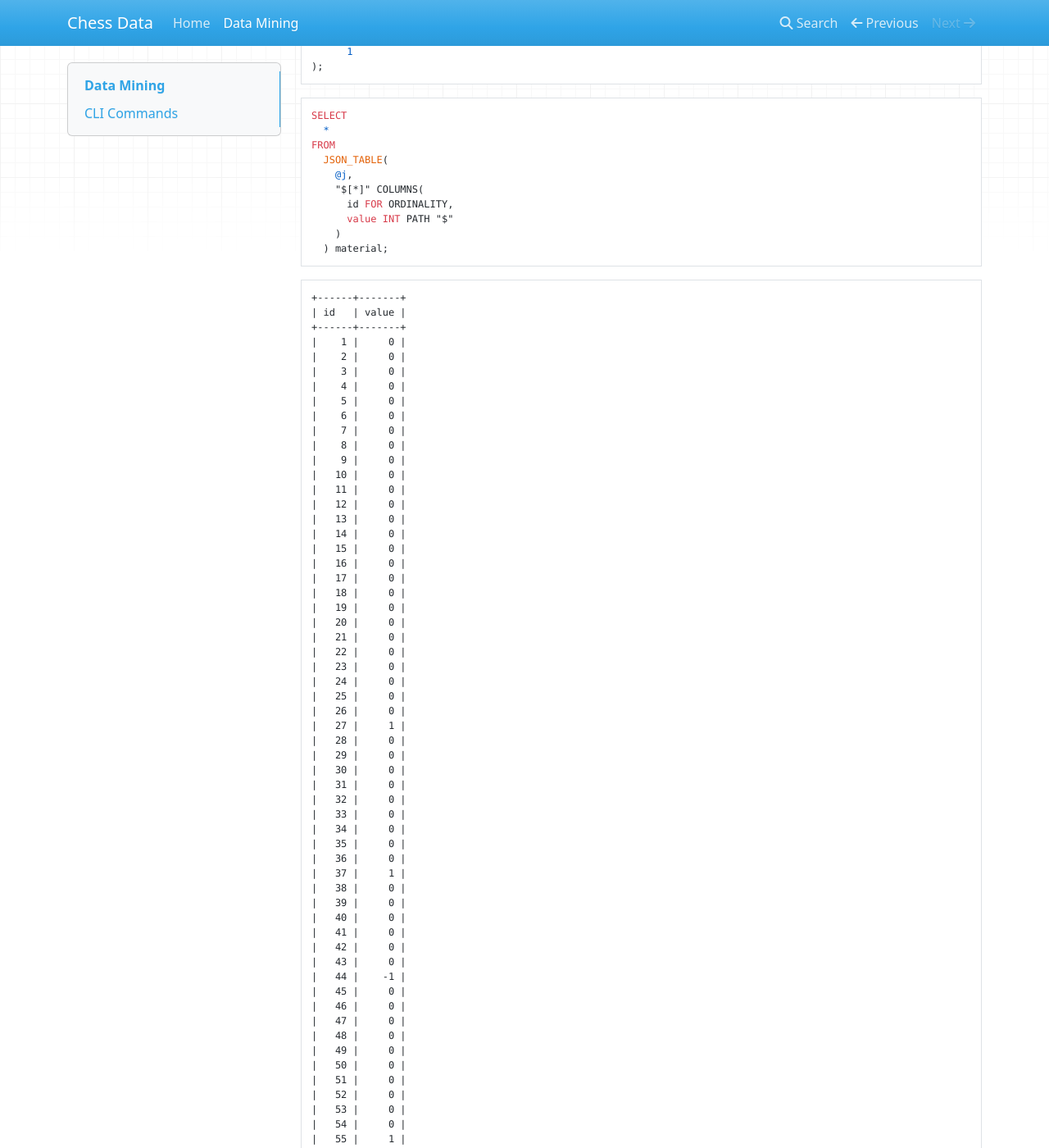
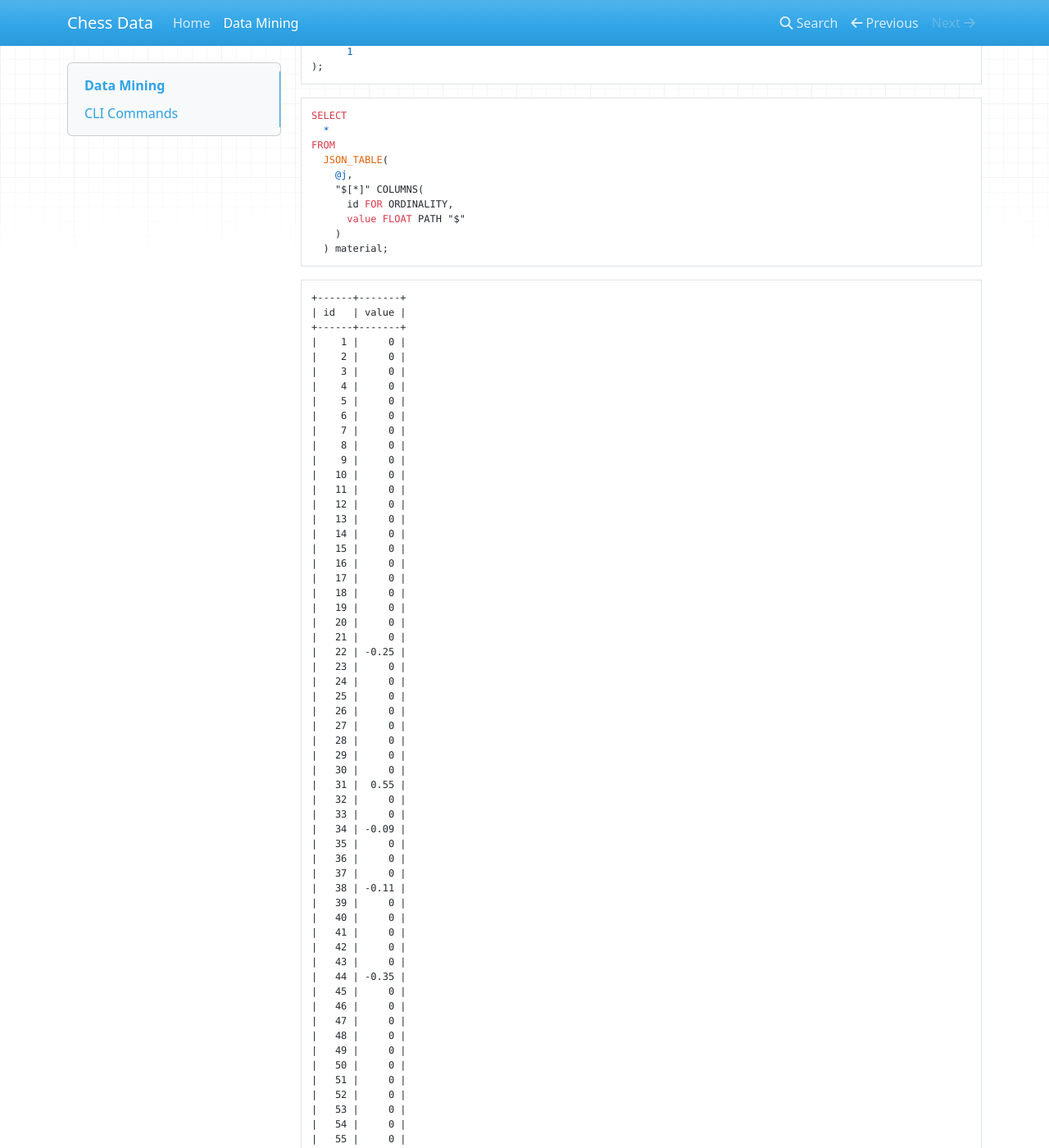
Before and after one commit to chesslablab/chess-data, an MkDocs documentation site: the page built from docs/data-mining.md, in a window 1280 px wide and 1400 px high, scrolled down 2019 px. Shown: the whole window at 82% size. Built offline with MkDocs 1.6.1, drawn with Linux system fonts in a browser that asks for light colours; nearby versions of some CDN libraries; some of the changed text lies outside the part shown.

Commit message:
Updated the docs

````diff
--- a/docs/data-mining.md
+++ b/docs/data-mining.md
@@ -102,7 +102,7 @@ FROM
     @j,
     "$[*]" COLUMNS(
       id FOR ORDINALITY,
-      value INT PATH "$"
+      value FLOAT PATH "$"
     )
   ) material;
 ```
@@ -132,29 +132,29 @@ FROM
 |   19 |     0 |
 |   20 |     0 |
 |   21 |     0 |
-|   22 |     0 |
+|   22 | -0.25 |
 |   23 |     0 |
 |   24 |     0 |
 |   25 |     0 |
 |   26 |     0 |
-|   27 |     1 |
+|   27 |     0 |
 |   28 |     0 |
 |   29 |     0 |
 |   30 |     0 |
-|   31 |     0 |
+|   31 |  0.55 |
 |   32 |     0 |
 |   33 |     0 |
-|   34 |     0 |
+|   34 | -0.09 |
 |   35 |     0 |
 |   36 |     0 |
-|   37 |     1 |
-|   38 |     0 |
+|   37 |     0 |
+|   38 | -0.11 |
 |   39 |     0 |
 |   40 |     0 |
 |   41 |     0 |
 |   42 |     0 |
 |   43 |     0 |
-|   44 |    -1 |
+|   44 | -0.35 |
 |   45 |     0 |
 |   46 |     0 |
 |   47 |     0 |
@@ -165,7 +165,7 @@ FROM
 |   52 |     0 |
 |   53 |     0 |
 |   54 |     0 |
-|   55 |     1 |
+|   55 |     0 |
 |   56 |     0 |
 |   57 |     0 |
 |   58 |     0 |
@@ -178,27 +178,26 @@ FROM
 |   65 |     0 |
 |   66 |     0 |
 |   67 |     0 |
-|   68 |     0 |
-|   69 |     0 |
-|   70 |    -1 |
-|   71 |     0 |
-|   72 |     0 |
-|   73 |     0 |
-|   74 |     0 |
-|   75 |     0 |
-|   76 |     0 |
-|   77 |     1 |
-|   78 |     0 |
+|   68 | -0.18 |
+|   69 | -0.41 |
+|   70 | -0.16 |
+|   71 |  -0.1 |
+|   72 | -0.13 |
+|   73 | -0.28 |
+|   74 | -0.75 |
+|   75 | -0.18 |
+|   76 | -0.15 |
+|   77 | -0.08 |
+|   78 | -0.08 |
 |   79 |     0 |
 |   80 |     0 |
-|   81 |     0 |
+|   81 |  0.57 |
 |   82 |     0 |
-|   83 |     1 |
+|   83 |     0 |
 |   84 |     0 |
 |   85 |     0 |
-|   86 |     0 |
 +------+-------+
-86 rows in set (0.00 sec)
+85 rows in set (0.00 sec)
 ```
 
 #### Example
@@ -207,21 +206,21 @@ Sum all elements in the previous material evaluation array.
 
 ```sql
 SELECT
-  SUM(value) as Sum
+  ROUND(SUM(value), 2) as Sum
 FROM
   JSON_TABLE(
     @j,
-    "$[*]" COLUMNS(value INT PATH "$")
+    "$[*]" COLUMNS(value FLOAT PATH "$")
   ) material;
 ```
 
 ```text
-+------+
-| Sum  |
-+------+
-|    3 |
-+------+
-1 row in set (0.01 sec)
++-------+
+| Sum   |
++-------+
+| -2.18 |
++-------+
+1 row in set (0.00 sec)
 ```
 
 #### Example
@@ -235,22 +234,19 @@ FROM
   JSON_TABLE(
     @j,
     "$[*]" COLUMNS(
-      id FOR ORDINALITY, value INT PATH "$"
+      id FOR ORDINALITY, value FLOAT PATH "$"
     )
   ) material
 WHERE
-  value = 1;
+  value > 0;
 ```
 
 ```text
 +------+
 | id   |
 +------+
-|   27 |
-|   37 |
-|   55 |
-|   77 |
-|   83 |
+|   31 |
+|   81 |
 +------+
-5 rows in set (0.00 sec)
+2 rows in set (0.00 sec)
 ```
````
